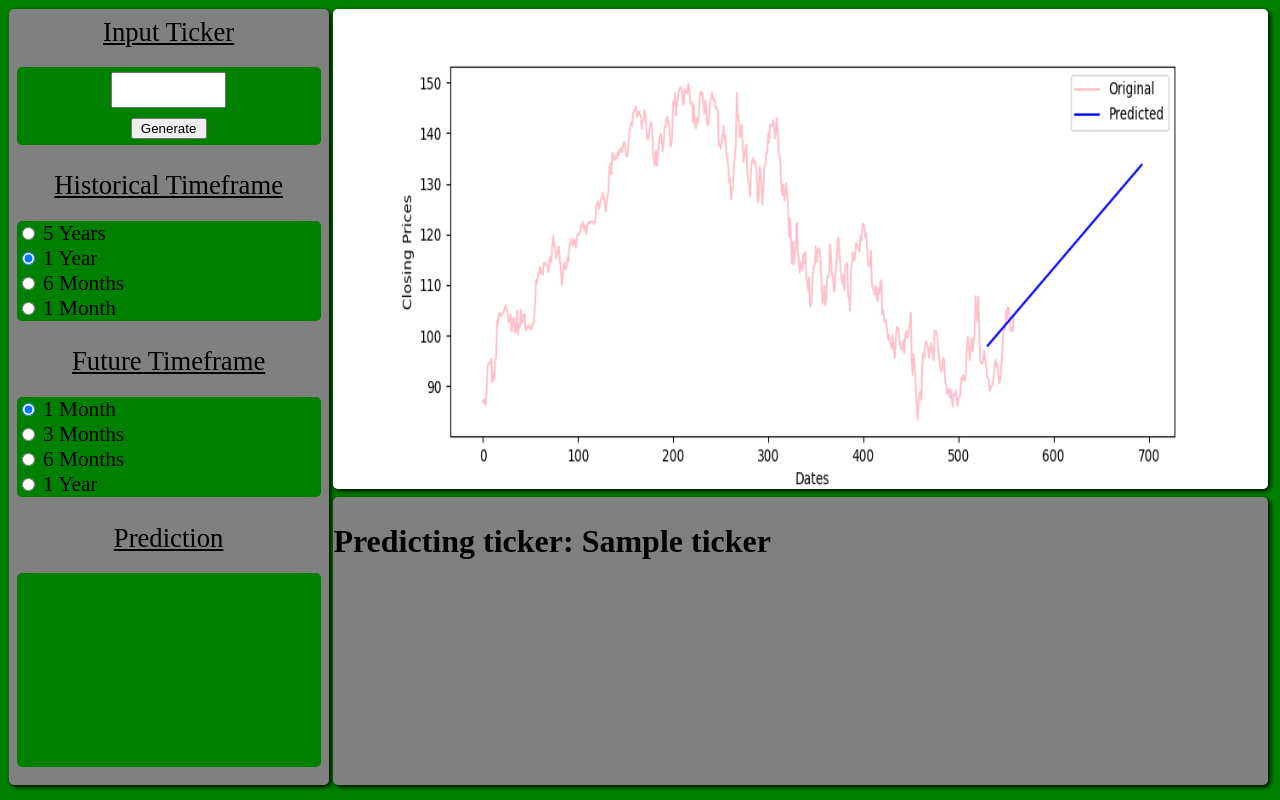
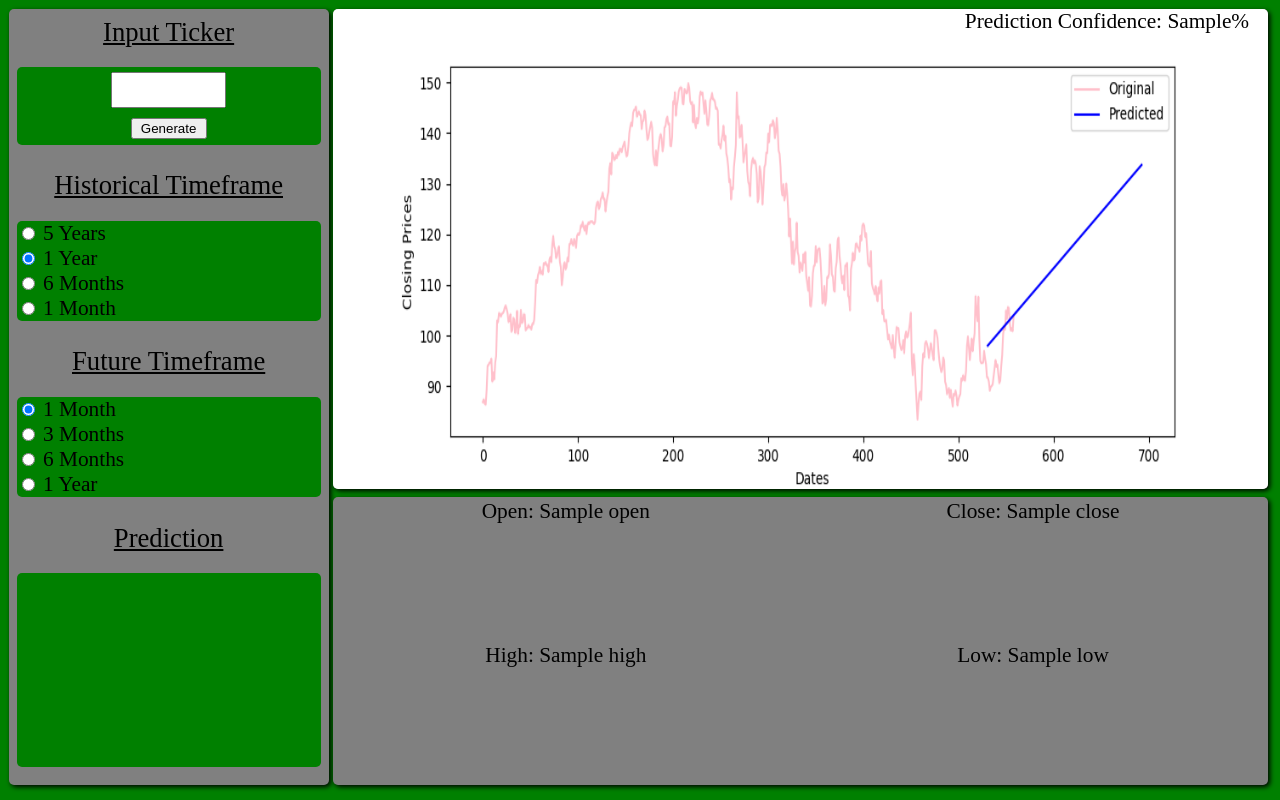
Before and after one commit to lywysocki/COMP4960---Portfol.io, a Django app: template stockmath/templates/index.html in a window 1280 px wide. Run offline with Django 4.2, Linux system fonts and the light colour scheme; tables that the repository leaves empty hold one stand-in row (values such as "Sample post"); the template is opened without the code that fills it: values that come from a table or form of the project are taken from there, most other values are stand-ins (such as "Sample title", 1, 10 or a date in 2020).

Commit message:
webpage complete

```diff
--- a/stockmath/static/style.css
+++ b/stockmath/static/style.css
@@ -55,6 +55,18 @@
     background-color: grey;
 }
 
+.grid {
+    display: grid;
+    grid-template-columns: auto auto;
+}
+
+.grid-element {
+    text-align: center;
+    padding: 2px;
+}
+
+
+
 .ticker-in {
     position: relative;
     width: 95%;
@@ -85,6 +97,12 @@
     /* background-color: hotpink;  */
 }
 
+.imagelabel{
+    position: absolute;
+    top: .05%;
+    right: 2%;
+}
+
 .inputstyle {
     position: relative;
     /* background-color: hotpink; */
--- a/stockmath/templates/index.html
+++ b/stockmath/templates/index.html
@@ -40,9 +40,13 @@
             <!-- <h2>Historical Timeframe: {{ hist }}</h2>
             <h2>Future Timeframe: {{ future }}</h2> -->
             <img src="{% static 'test_Stock_xlength.png' %}" width="100%" height="100%" style="border-radius: 5px;">
+            <div class="imagelabel">Prediction Confidence: {{ pred_conf }}%</div>
         </div>
-        <div class="base3" id="statsdiv">
-            <h2>Predicting ticker: {{ ticker }}</h2>
+        <div class="base3 grid" id="statsdiv">
+            <div class="grid-element">Open: {{ open }}</div>
+            <div class="grid-element">Close: {{ close }}</div>
+            <div class="grid-element">High: {{ high }}</div>
+            <div class="grid-element">Low: {{ low }}</div>
         </div>
     </body>
 </html>
```
Also changed, not shown: stockmath/views.py (+13 -2 lines).
